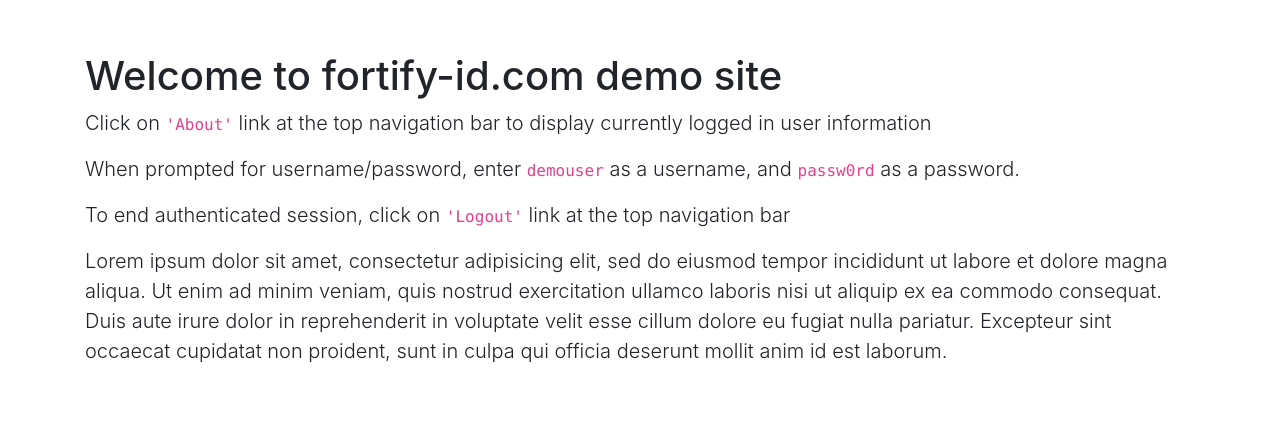
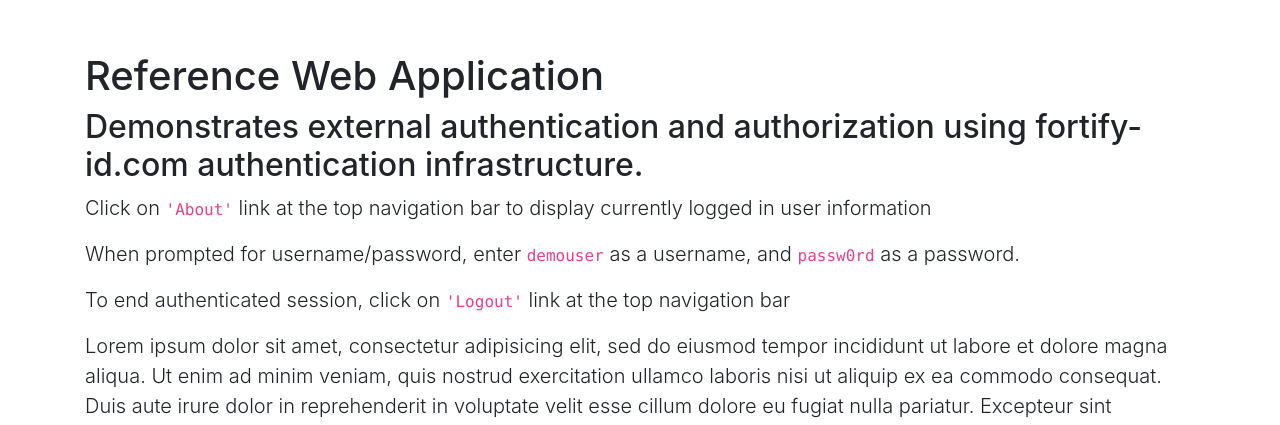
Before and after one commit to fortify-id/fortify-id-python-examples, a Django app: page /app/ in a window 1280 px wide. Shown: the part 56-481 px from the top of the page. Run offline with Django 3.2, Linux system fonts and the light colour scheme; some libraries are stand-ins or nearby versions.

Commit message:
#582: updated the marketing blurb on the main page and added a link to fortify-id.com

```diff
--- a/app/templates/app/index.html
+++ b/app/templates/app/index.html
@@ -4,7 +4,8 @@
     {% block title %}Main Page{% endblock %}
 
     {% block content %}
-      <h1 class="mt-5">Welcome to fortify-id.com demo site</h1>
+      <h1 class="mt-5">Reference Web Application</h1>
+      <h2>Demonstrates external authentication and authorization using fortify-id.com authentication infrastructure.</h2>
       <p class="lead">Click on <code>'About'</code> link at the top navigation bar to display currently logged in user information</p>
       <p class="lead">When prompted for username/password, enter <code>demouser</code> as a username, and <code>passw0rd</code> as a password.</p>
       <p class="lead">To end authenticated session, click on <code>'Logout'</code> link at the top navigation bar</p>
--- a/app/templates/base.html
+++ b/app/templates/base.html
@@ -23,7 +23,7 @@
     <header>
       <!-- Fixed navbar -->
       <nav class="navbar navbar-expand-md navbar-dark fixed-top bg-dark">
-        <a class="navbar-brand" href="#">fortify-id.com</a>
+        <a class="navbar-brand" href="//www.fortify-id.com/">fortify-id.com</a>
         <button class="navbar-toggler" type="button" data-toggle="collapse" data-target="#navbarCollapse" aria-controls="navbarCollapse" aria-expanded="false" aria-label="Toggle navigation">
           <span class="navbar-toggler-icon"></span>
         </button>
```
